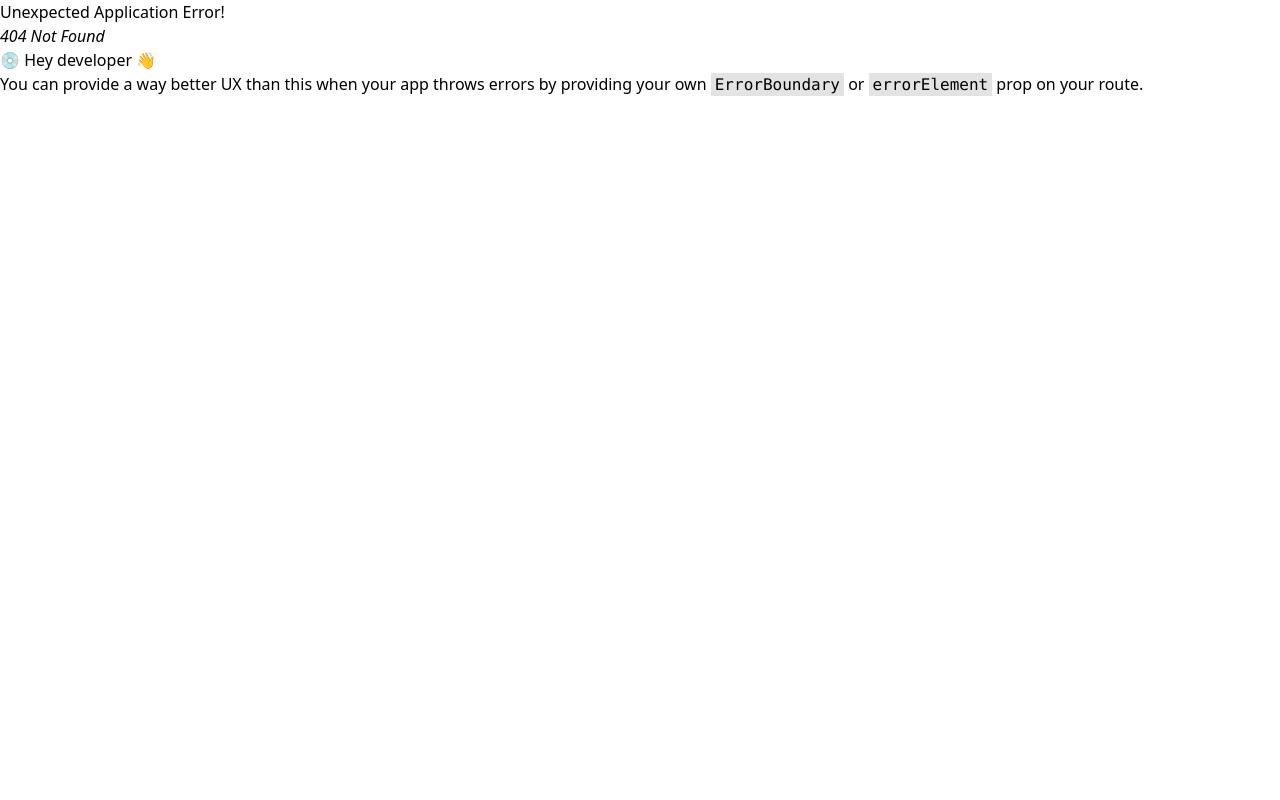
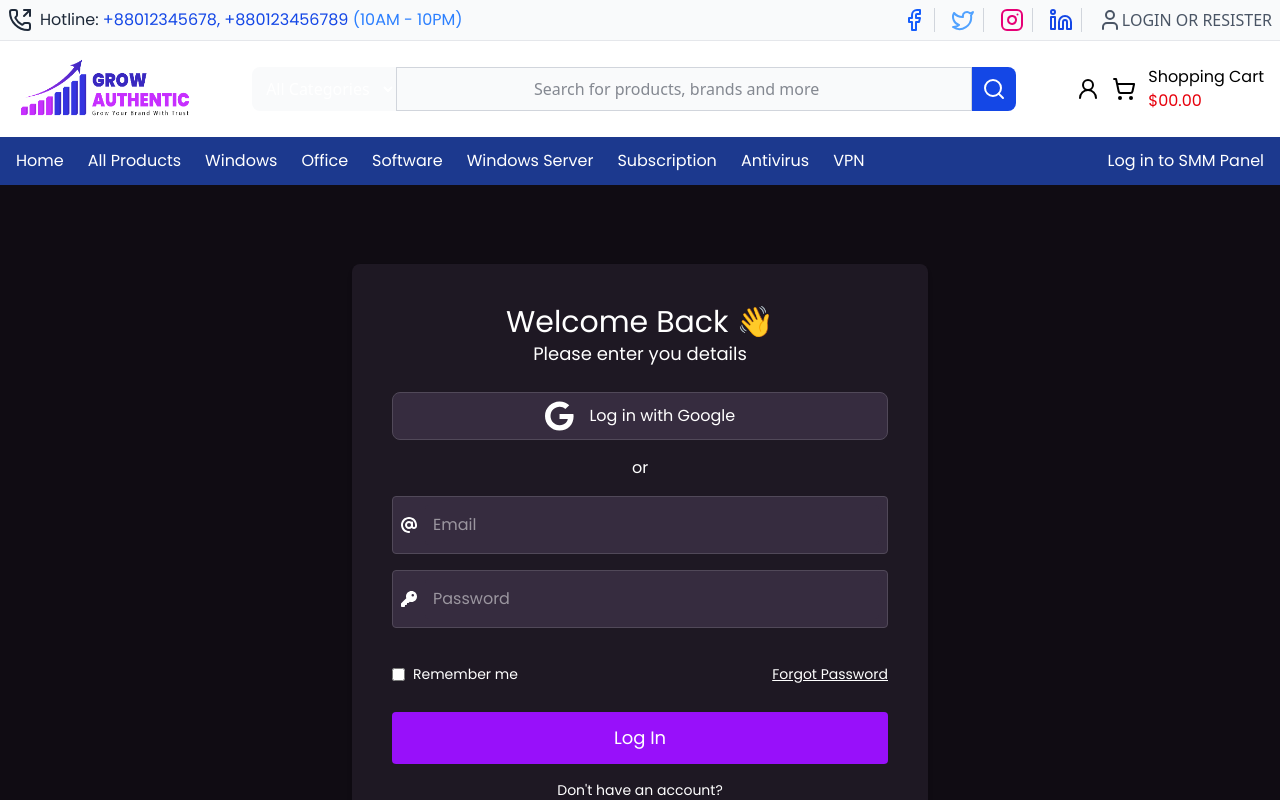
Before and after one commit to codebyaddro/smm-panel-frontend, a React (Vite) app: page /login in a window 1280 px wide. Before the commit this address had no page. Shown: the top 800 px of the page. Built offline with nearby package versions, Linux system fonts and the light colour scheme.

Commit message:
log in page done

```diff
--- a/src/auth/LogIn.jsx
+++ b/src/auth/LogIn.jsx
@@ -1,9 +1,69 @@
-import React from 'react';
+import { faGoogle } from "@fortawesome/free-brands-svg-icons";
+import { faAt, faKey } from "@fortawesome/free-solid-svg-icons";
+import { FontAwesomeIcon } from "@fortawesome/react-fontawesome";
+
 
 const LogIn = () => {
     return (
-        <div>
+        <div className='min-h-screen bg-main-bg text-white p-3 md:p-8 font-poppins flex items-center justify-center'>
+            <section className="max-w-xl w-full h-auto mx-auto bg-dark-bg p-10 rounded-lg shadow-md">
+                <div className="flex flex-col items-center justify-center text-center">
+                    <h2 className="text-3xl ">Welcome Back 👋</h2>
+                    <p className="text-lg">Please enter you details</p>
+                </div>
+                <div className="flex items-center justify-center gap-4 mt-6 p-2 bg-dark-card rounded-lg cursor-pointer hover:bg-purple-600 transition-colors border border-card-border">
+                    <FontAwesomeIcon icon={faGoogle} className="text-3xl text-white" />
+                    <p>Log in with Google</p>
+                </div>
+                <div>
+                   <h2 className="text-center text-md font-light mt-4">
+                    or
+                   </h2>
+                   <div>
+                        <form className="flex flex-col gap-4 mt-4">
+                           <div className="flex items-center gap-2 bg-dark-card p-2 rounded text-white border border-card-border">
+                             <FontAwesomeIcon icon={faAt}/>
+                            <input
+                                type="email"
+                                placeholder="Email"
+                                className="w-full bg-dark-card p-2 rounded text-white border-none"
+                                required
+                            />
+                           </div>
+                            <div className="flex items-center gap-2 bg-dark-card p-2 rounded text-white border border-card-border">
+                                <FontAwesomeIcon icon={faKey} className="text-white" />
+                                <input
+                                type="password"
+                                placeholder="Password"
+                                className="w-full bg-dark-card p-2 rounded text-white border-none"
+                                required
+                            />
+                            </div>
+                            <div className="flex items-center justify-between text-sm text-gray-400 mt-5">
+                                <label className="flex items-center gap-2 text-sm text-white">
+                                    <input type="checkbox" className="accent-purple-600" />
+                                    Remember me
+                                </label>
+                                <p><a href="#" className="underline text-white">Forgot Password</a></p>
+                            </div>
+                            <button
+                                type="submit"
+                                className="w-full bg-purple-600 p-2 py-3 text-lg mt-3 rounded text-white hover:bg-purple-700 transition-colors"
+                            >
+                                Log In
+                            </button>
+                        </form>
+                        <h2 className="text-center text-sm font-light mt-4">
+                            Don't have an account?
+                        </h2>
 
+                        <button
+                         className="w-full border border-purple-600 p-2 py-3 text-lg mt-3 rounded text-white hover:bg-purple-600 transition-colors">
+                            Sign Up
+                        </button>
+                   </div>
+                </div>
+            </section>
         </div>
     );
 };
--- a/src/routes/MainRoutes.jsx
+++ b/src/routes/MainRoutes.jsx
@@ -4,6 +4,7 @@ import Home from "../pages/Home";
 import About from "../pages/About";
 import AllProducts from "../pages/AllProducts";
 import SMMPanel from "../pages/SMMPanel";
+import LogIn from "../auth/LogIn";
 
 
 
@@ -27,6 +28,10 @@ const MainRoutes = createBrowserRouter([{
          {
             path: "/SMMPanel",
             element: <SMMPanel />
+         },
+         {
+            path: "/login",
+            element: <LogIn />
          }
     ]
 
```
Also changed, not shown: public/images/google.png (added).
